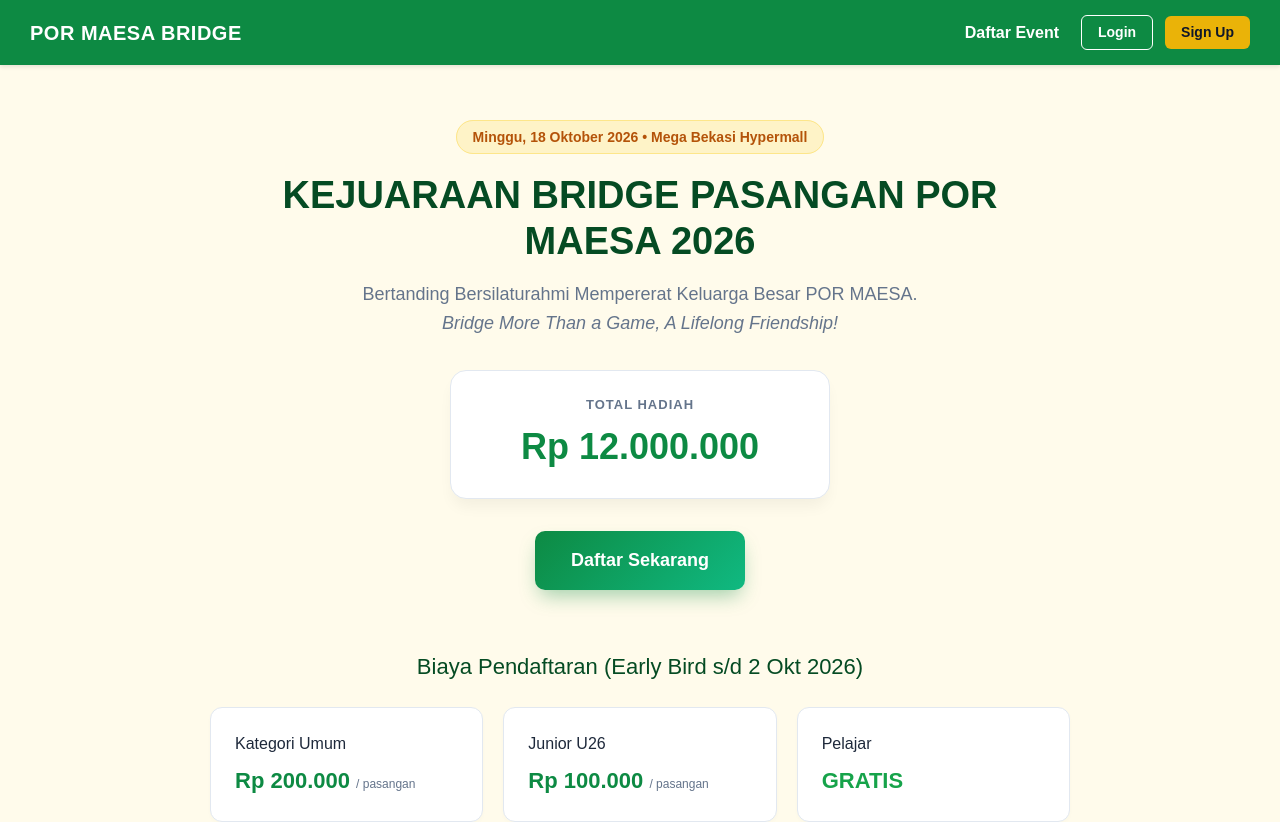
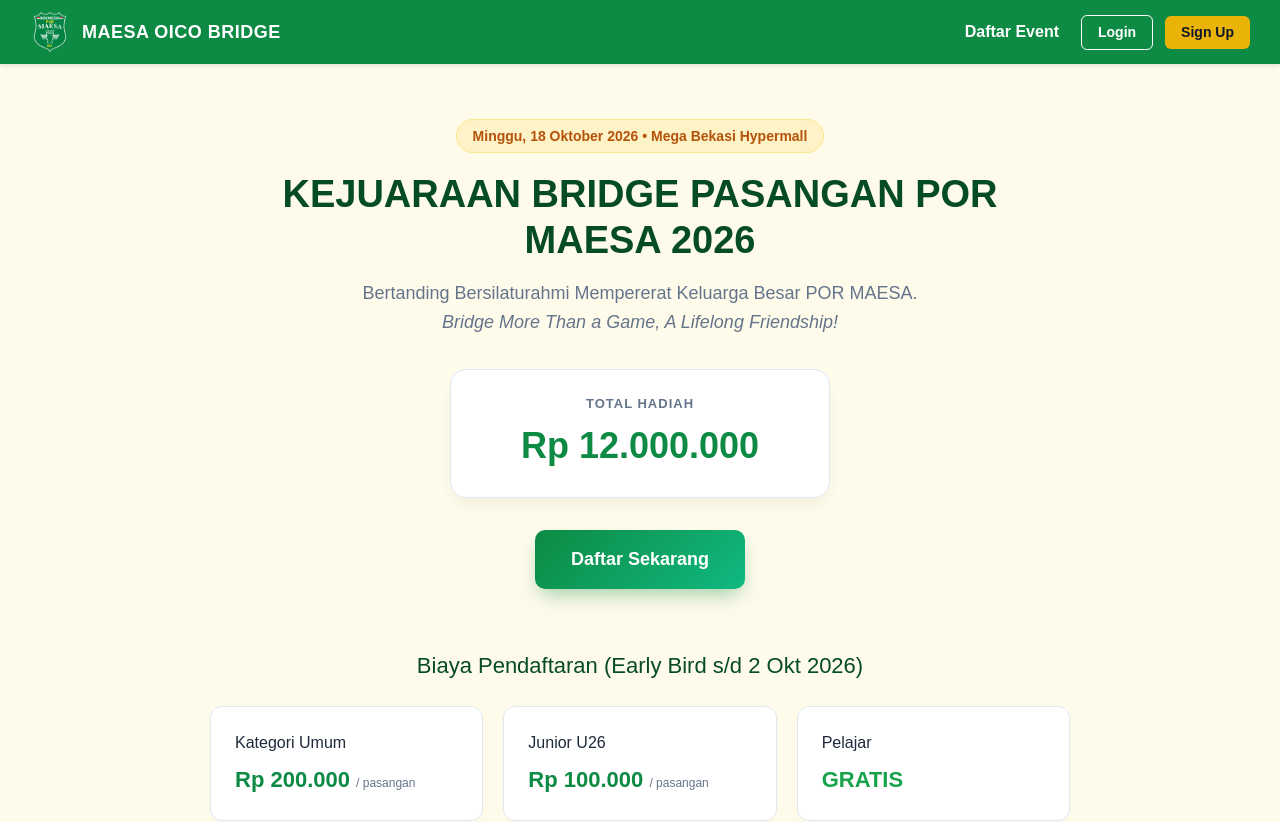
Before and after one commit to fredocto/pormaesa-ekosistem, a Next.js app: page / in a window 1280 px wide. Shown: the top 822 px of the page. Built offline with nearby package versions, Linux system fonts and the light colour scheme.

Commit message:
feat: add logo and update header brand name to MAESA OICO BRIDGE

```diff
--- a/app/page.tsx
+++ b/app/page.tsx
@@ -1,12 +1,26 @@
 import Link from 'next/link'
+import Image from 'next/image'
 import { COLORS } from './colors'
 
 export default function HomeBridge() {
   return (
     <div style={{ backgroundColor: COLORS.bgBody, color: COLORS.textBody, minHeight: '100vh', fontFamily: 'sans-serif' }}>
       {/* Header / Navbar */}
-      <header style={{ background: COLORS.primary, color: '#fff', padding: '15px 30px', display: 'flex', justifyContent: 'space-between', alignItems: 'center', boxShadow: '0 2px 4px rgba(0,0,0,0.1)' }}>
-        <h2 style={{ margin: 0, fontSize: '20px', fontWeight: 'bold', letterSpacing: '0.5px' }}>POR MAESA BRIDGE</h2>
+      <header style={{ background: COLORS.primary, color: '#fff', padding: '12px 30px', display: 'flex', justifyContent: 'space-between', alignItems: 'center', boxShadow: '0 2px 4px rgba(0,0,0,0.1)' }}>
+
+        {/* Brand & Logo */}
+        <div style={{ display: 'flex', alignItems: 'center', gap: '12px' }}>
+          <Image
+            src="/logo.png"
+            alt="Logo POR MAESA"
+            width={40}
+            height={40}
+            style={{ objectFit: 'contain' }}
+          />
+          <h2 style={{ margin: 0, fontSize: '18px', fontWeight: 'bold', letterSpacing: '0.5px' }}>
+            MAESA OICO BRIDGE
+          </h2>
+        </div>
 
         {/* Navigasi Login & Sign Up */}
         <nav style={{ display: 'flex', gap: '12px', alignItems: 'center' }}>
--- a/app/register/page.tsx
+++ b/app/register/page.tsx
@@ -2,6 +2,7 @@
 
 import React, { useState } from 'react'
 import Link from 'next/link'
+import Image from 'next/image'
 import { COLORS } from '../colors'
 
 export default function RegisterBridgePage() {
@@ -24,9 +25,16 @@ export default function RegisterBridgePage() {
   return (
     <div style={{ backgroundColor: COLORS.bgBody, minHeight: '100vh', fontFamily: 'sans-serif', color: COLORS.textBody }}>
       {/* Header */}
-      <header style={{ background: COLORS.primary, color: '#fff', padding: '15px 30px', display: 'flex', justifyContent: 'space-between', alignItems: 'center' }}>
-        <Link href="/" style={{ color: '#fff', textDecoration: 'none', fontWeight: 'bold', fontSize: '16px' }}>
-          ← POR MAESA BRIDGE
+      <header style={{ background: COLORS.primary, color: '#fff', padding: '12px 30px', display: 'flex', justifyContent: 'space-between', alignItems: 'center' }}>
+        <Link href="/" style={{ color: '#fff', textDecoration: 'none', fontWeight: 'bold', fontSize: '16px', display: 'flex', alignItems: 'center', gap: '10px' }}>
+          <Image
+            src="/logo.png"
+            alt="Logo POR MAESA"
+            width={36}
+            height={36}
+            style={{ objectFit: 'contain' }}
+          />
+          <span>← MAESA OICO BRIDGE</span>
         </Link>
 
         <div style={{ display: 'flex', gap: '10px' }}>
```
Also changed, not shown: public/logo.png (added).
